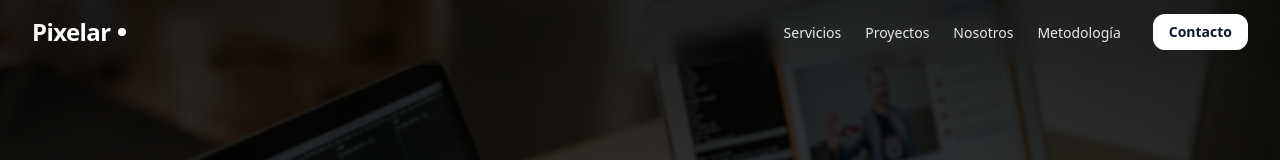
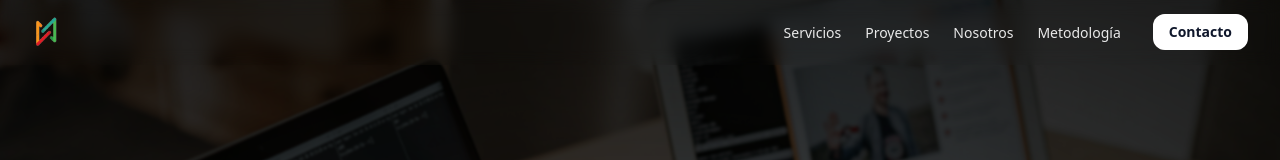
Before and after one commit to AgustinAnichini/Pixelar-, a React (Vite) app: page / in a window 1280 px wide. Shown: the top 160 px of the page. Built offline with nearby package versions, Linux system fonts and the light colour scheme.

Commit message:
se agrega logo

```diff
--- a/src/components/Footer.tsx
+++ b/src/components/Footer.tsx
@@ -57,9 +57,11 @@ export default function Footer() {
           <div className="md:col-span-3">
             <div className="flex items-center gap-2">
               {/* logo simple (puedes reemplazar por <img src="/logo.svg" />) */}
-              <div className="flex h-10 w-10 items-center justify-center rounded-xl bg-orange-600 text-white font-bold">
-                P
-              </div>
+              <img
+                src="/logo7.png"
+                alt="Pixelar Logo"
+                className="h-8 w-auto object-contain"
+              />
               <span className="text-xl font-semibold tracking-tight">Pixelar</span>
             </div>
 
--- a/src/components/header.tsx
+++ b/src/components/header.tsx
@@ -48,20 +48,18 @@ export default function Header() {
   return (
     <header className={`${base} ${scrolled ? solid : transparent}`}>
       <nav className="mx-auto flex h-16 max-w-7xl items-center justify-between px-5 sm:px-8">
+        {/* Logo */}
         <a href="#" className="flex items-center gap-2">
-          <span
-            className={`text-2xl font-semibold tracking-tight ${
-              scrolled ? "text-slate-900" : "text-white"
-            }`}
-          >
-            Pixelar
-          </span>
-          <span
-            className={`h-2 w-2 rounded-full ${
-              scrolled ? "bg-slate-900" : "bg-white"
-            }`}
+          <img
+            src="/logo7.png"
+            alt="Pixelar Logo"
+            className="h-8 w-auto object-contain"
+          />
+          {/* <span
+            className={`h-2 w-2 rounded-full ${scrolled ? "bg-slate-900" : "bg-white"
+              }`}
             aria-hidden
-          />
+          /> */}
         </a>
 
         {/* Desktop nav */}
@@ -72,11 +70,10 @@ export default function Header() {
                 <a
                   href={l.href}
                   onClick={(e) => handleNav(e, l.href)}
-                  className={`${linkBase} ${linkHover} ${underline} ${
-                    scrolled
+                  className={`${linkBase} ${linkHover} ${underline} ${scrolled
                       ? "text-slate-700 hover:text-slate-900"
                       : "text-white/90 hover:text-white"
-                  }`}
+                    }`}
                 >
                   {l.label}
                 </a>
@@ -95,11 +92,10 @@ export default function Header() {
 
         {/* Mobile button */}
         <button
-          className={`md:hidden rounded-lg p-2 transition-colors ${
-            scrolled
+          className={`md:hidden rounded-lg p-2 transition-colors ${scrolled
               ? "text-slate-900 hover:bg-slate-100"
               : "text-white/90 hover:bg-white/10"
-          }`}
+            }`}
           aria-label="Abrir menú"
           onClick={() => setOpen((v) => !v)}
         >
@@ -109,9 +105,8 @@ export default function Header() {
 
       {/* Mobile menu */}
       <div
-        className={`md:hidden transition-all duration-300 overflow-hidden ${
-          open ? "max-h-96" : "max-h-0"
-        } ${scrolled ? "bg-white/95 border-t border-slate-200" : "bg-black/60 backdrop-blur-sm"}`}
+        className={`md:hidden transition-all duration-300 overflow-hidden ${open ? "max-h-96" : "max-h-0"
+          } ${scrolled ? "bg-white/95 border-t border-slate-200" : "bg-black/60 backdrop-blur-sm"}`}
       >
         <ul className="space-y-1 px-5 py-4">
           {links.map((l) => (
@@ -119,11 +114,10 @@ export default function Header() {
               <a
                 href={l.href}
                 onClick={(e) => handleNav(e, l.href)}
-                className={`block rounded-lg px-3 py-2 text-sm font-medium ${
-                  scrolled
+                className={`block rounded-lg px-3 py-2 text-sm font-medium ${scrolled
                     ? "text-slate-800 hover:bg-slate-100"
                     : "text-white hover:bg-white/10"
-                }`}
+                  }`}
               >
                 {l.label}
               </a>
```
Also changed, not shown: public/logo7.png (added).
